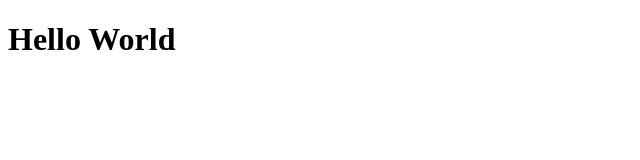
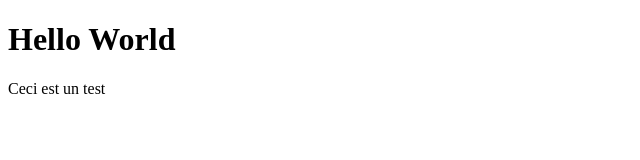
Before and after one commit to AndreSF2001/test, a plain HTML site: page index.html in a window 1280 px wide. Shown: the whole page, without its empty margins (0-640 px from the left). Drawn offline with Linux system fonts and the light colour scheme.

Commit message:
ajout d'une phrase test

```diff
--- a/index.html
+++ b/index.html
@@ -9,5 +9,8 @@
         <h1>
             Hello World
         </h1>
+        <p>
+            Ceci est un test
+        </p>
     </body>
 </html>
```
